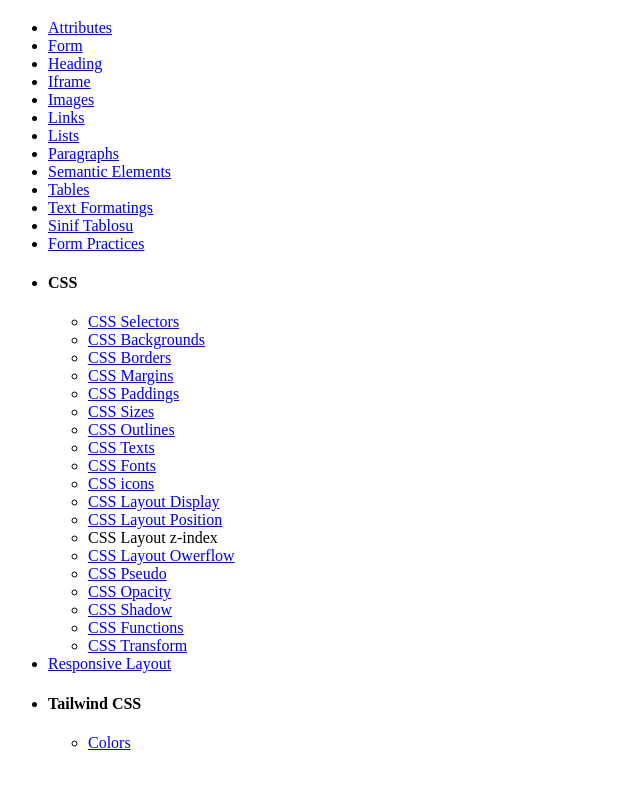
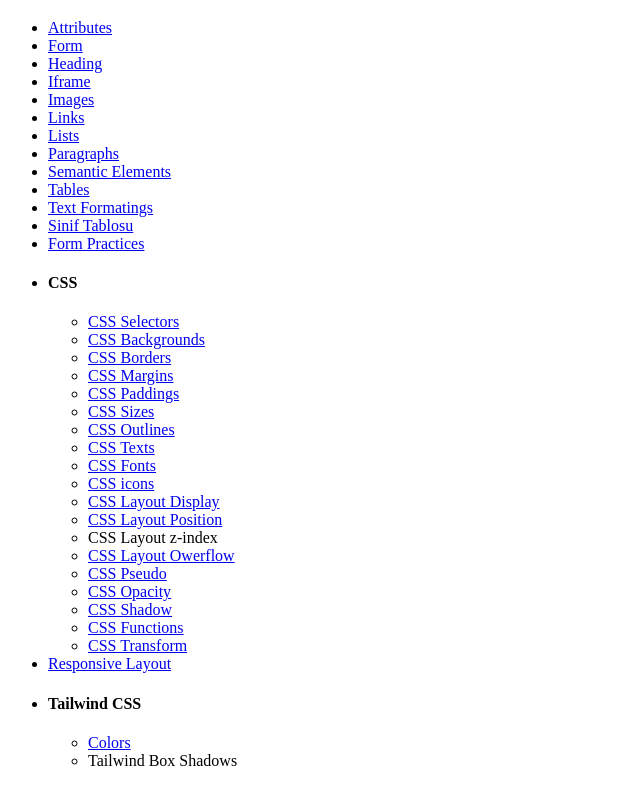
Before and after one commit to oguzhansali/HTMLLessons, a plain HTML site: page index.html in a window 1280 px wide. Shown: the part 61-847 px from the top of the page, without its empty margins (0-640 px from the left). Drawn offline with Linux system fonts and the light colour scheme.

Commit message:
added  tailwind box shadows

```diff
--- a/index.html
+++ b/index.html
@@ -50,6 +50,7 @@
                 <h4>Tailwind CSS</h4>
                 <ul>
                     <li><a href="./Week-4/tailwindcss/colors.html">Colors</a></li>
+                    <li><a href=""></a>Tailwind Box Shadows</li>
                 </ul>
             </li>
 
```
